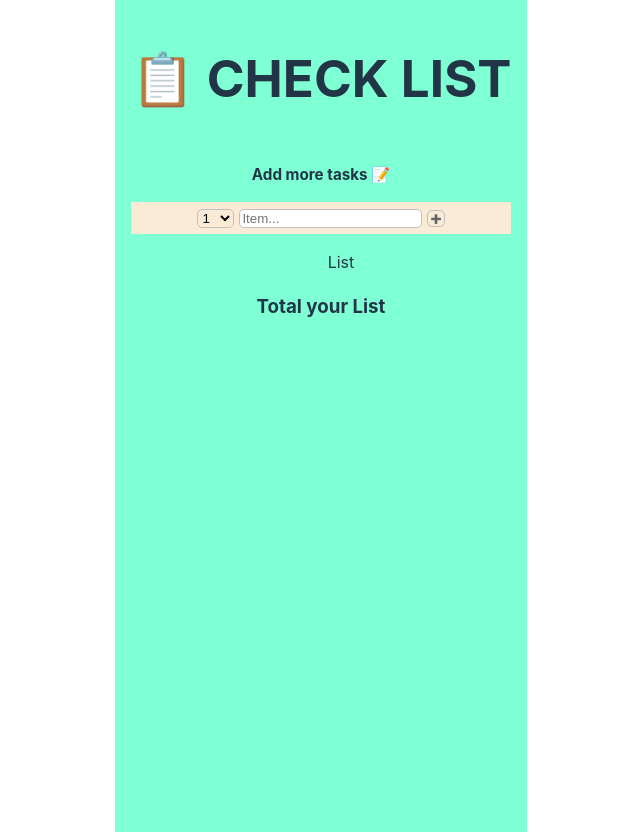
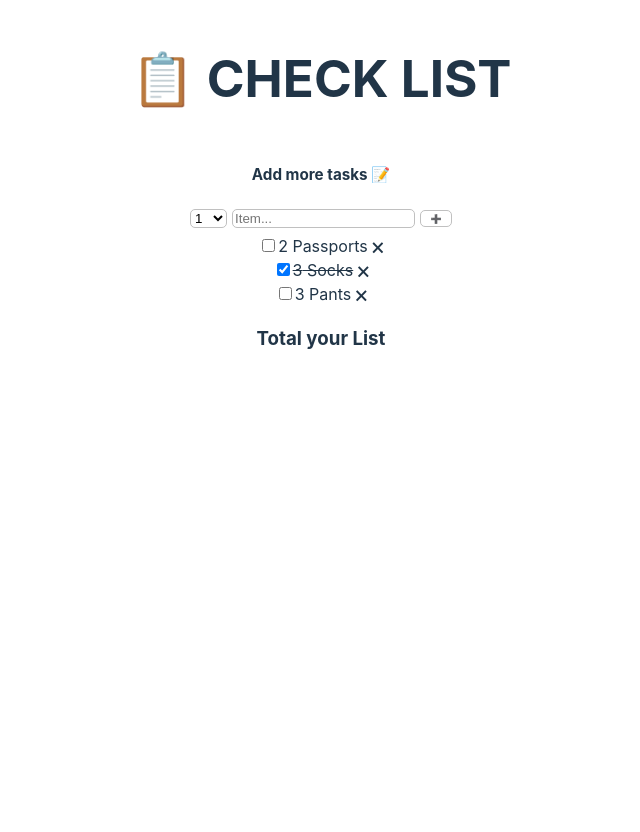
Before and after one commit to shanetoken/check-list, a React (Vite) app: page / in a window 1280 px wide. Shown: the whole page, without its empty margins (319-959 px from the left). Built offline with nearby package versions, Linux system fonts and the light colour scheme.

Commit message:
checkbox

```diff
--- a/src/App.css
+++ b/src/App.css
@@ -7,7 +7,6 @@
   display: flex;
   flex-direction: column;
   justify-content: space-between;
-  background-color: aquamarine;
 }
 
 .logo {
@@ -64,7 +63,7 @@
   font-size: 9px;
   height: 2rem;
   align-items: center;
-  background-color: antiquewhite;
+
   padding: auto;
 }
 
@@ -87,4 +86,18 @@
   border: silver 1px solid;
   border-radius: 5px;
   background-color: transparent;
+  width: 2rem;
 }
+
+li  {
+  list-style-type: none;
+}
+
+#btn-remove {
+  background-color: transparent;
+  margin-left: 4px;
+}
+
+#btn-remove:hover {
+  color: red;
+}
--- a/src/App.jsx
+++ b/src/App.jsx
@@ -1,6 +1,23 @@
+import { useState } from 'react'
 import './App.css'
 
+const initialItems = [
+  {id: 1, description: "Passports", quatity: 2, packed: false},
+  {id: 2, description: "Socks", quatity: 3, packed: true},
+  {id: 3, description: "Pants", quatity: 3, packed: false}
+]
+
 function App() {
+
+  const [isChecked, setIsChecked] = useState()
+
+  const handleItemChecked = (id) => {
+    setItems((prevItems) =>
+      prevItems.map((item) =>
+        item.id === id ? { ...item, packed: !item.packed } : item
+      )
+    );
+  };
 
   return (
     <>
@@ -55,9 +72,17 @@ function Form () {
 function List () {
   return (
     <div className='list'>
-      <ul>
-        List
-      </ul>
+        {initialItems.map((item) => (
+          <li key={item.id}>
+            <input
+              type='checkbox'
+              checked={item.packed}
+              onChange={() => handleItemChecked(item.id)}
+            />
+            <span style={item.packed ? {textDecoration: 'line-through'} : {}}>{item.quatity} {item.description}</span>
+            <span id="btn-remove">🗙</span>
+          </li>
+        ))}
     </div>
   )
 }
```
